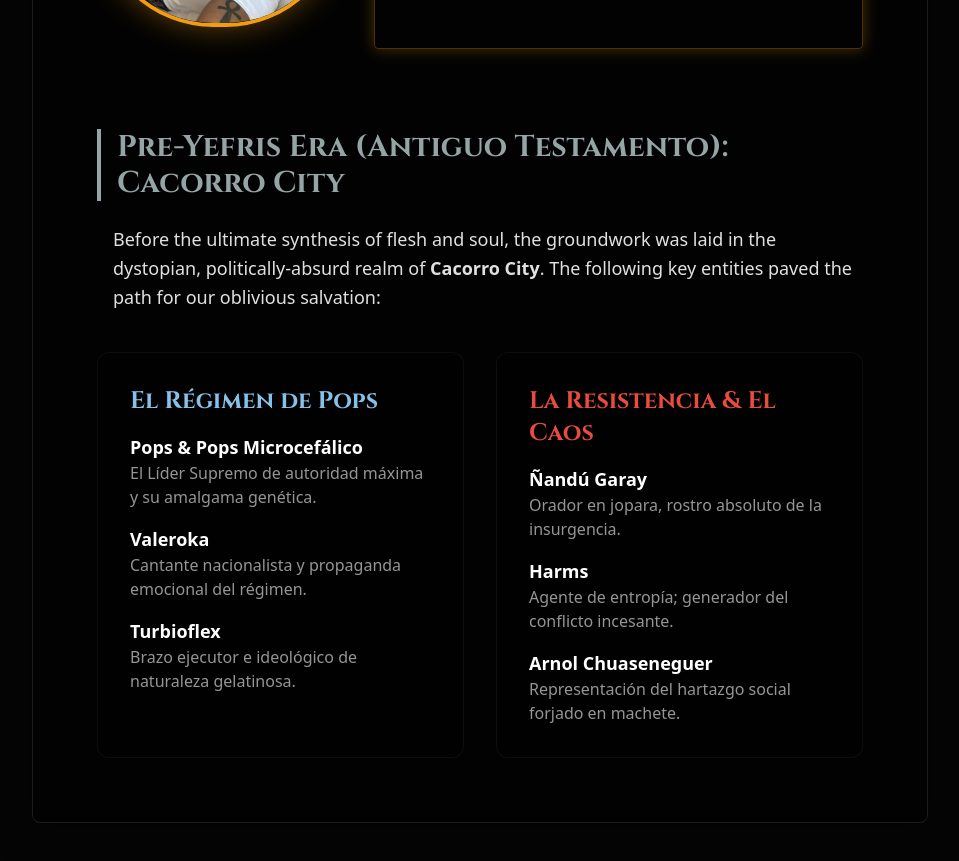
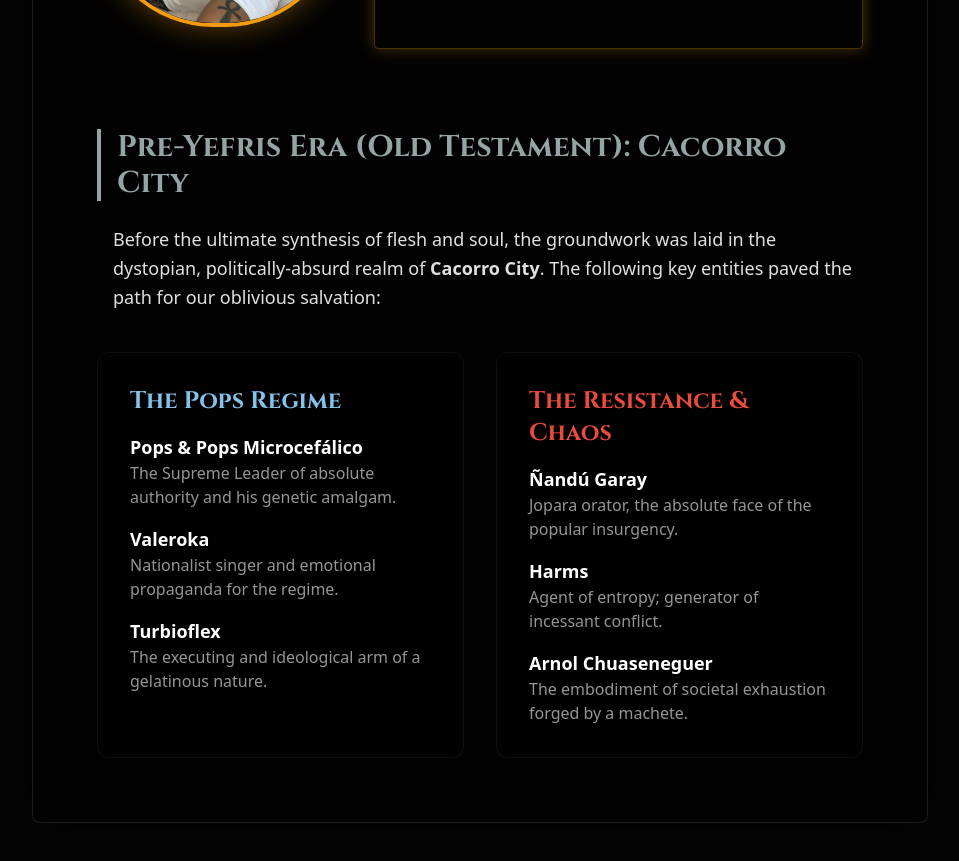
Before and after one commit to estebantorrg/yefrison-royal-court, a React (Vite) app: page / in a window 1280 px wide. Shown: the part 4480-5341 px from the top of the page, without its empty margins (288-1247 px from the left). Built offline with nearby package versions, Linux system fonts and the light colour scheme; grey boxes are pictures that could not be loaded.

Commit message:
docs: translate Cacorro City lore to English

```diff
--- a/App.tsx
+++ b/App.tsx
@@ -203,7 +203,7 @@ const App = () => {
 
         <div>
           <h3 className="text-3xl font-bold mb-6 text-[#95A5A6] display-font text-left pl-4 border-l-4 border-[#95A5A6]">
-            Pre-Yefris Era (Antiguo Testamento): Cacorro City
+            Pre-Yefris Era (Old Testament): Cacorro City
           </h3>
           <p className="text-lg leading-relaxed mb-10 opacity-90 text-left pl-4" style={{ color: textColor }}>
             Before the ultimate synthesis of flesh and soul, the groundwork was laid in the dystopian, politically-absurd realm of <strong>Cacorro City</strong>.
@@ -212,37 +212,37 @@ const App = () => {
 
           <div className="grid grid-cols-1 md:grid-cols-2 gap-8 text-left">
             <div className="bg-gradient-to-br from-black/60 to-black/30 p-8 rounded-xl border border-white/5 shadow-lg">
-              <h4 className="text-2xl font-bold text-[#85C1E9] mb-4">El Régimen de Pops</h4>
+              <h4 className="text-2xl font-bold text-[#85C1E9] mb-4">The Pops Regime</h4>
               <ul className="space-y-4 text-base text-[#F8F9FA]/80">
                 <li className="flex flex-col">
                   <strong className="text-white text-lg">Pops & Pops Microcefálico</strong>
-                  <span className="opacity-75">El Líder Supremo de autoridad máxima y su amalgama genética.</span>
+                  <span className="opacity-75">The Supreme Leader of absolute authority and his genetic amalgam.</span>
                 </li>
                 <li className="flex flex-col">
                   <strong className="text-white text-lg">Valeroka</strong>
-                  <span className="opacity-75">Cantante nacionalista y propaganda emocional del régimen.</span>
+                  <span className="opacity-75">Nationalist singer and emotional propaganda for the regime.</span>
                 </li>
                 <li className="flex flex-col">
                   <strong className="text-white text-lg">Turbioflex</strong>
-                  <span className="opacity-75">Brazo ejecutor e ideológico de naturaleza gelatinosa.</span>
+                  <span className="opacity-75">The executing and ideological arm of a gelatinous nature.</span>
                 </li>
               </ul>
             </div>
 
             <div className="bg-gradient-to-br from-black/60 to-black/30 p-8 rounded-xl border border-white/5 shadow-lg">
-              <h4 className="text-2xl font-bold text-[#E74C3C] mb-4">La Resistencia & El Caos</h4>
+              <h4 className="text-2xl font-bold text-[#E74C3C] mb-4">The Resistance & Chaos</h4>
               <ul className="space-y-4 text-base text-[#F8F9FA]/80">
                 <li className="flex flex-col">
                   <strong className="text-white text-lg">Ñandú Garay</strong>
-                  <span className="opacity-75">Orador en jopara, rostro absoluto de la insurgencia.</span>
+                  <span className="opacity-75">Jopara orator, the absolute face of the popular insurgency.</span>
                 </li>
                 <li className="flex flex-col">
                   <strong className="text-white text-lg">Harms</strong>
-                  <span className="opacity-75">Agente de entropía; generador del conflicto incesante.</span>
+                  <span className="opacity-75">Agent of entropy; generator of incessant conflict.</span>
                 </li>
                 <li className="flex flex-col">
                   <strong className="text-white text-lg">Arnol Chuaseneguer</strong>
-                  <span className="opacity-75">Representación del hartazgo social forjado en machete.</span>
+                  <span className="opacity-75">The embodiment of societal exhaustion forged by a machete.</span>
                 </li>
               </ul>
             </div>
```
